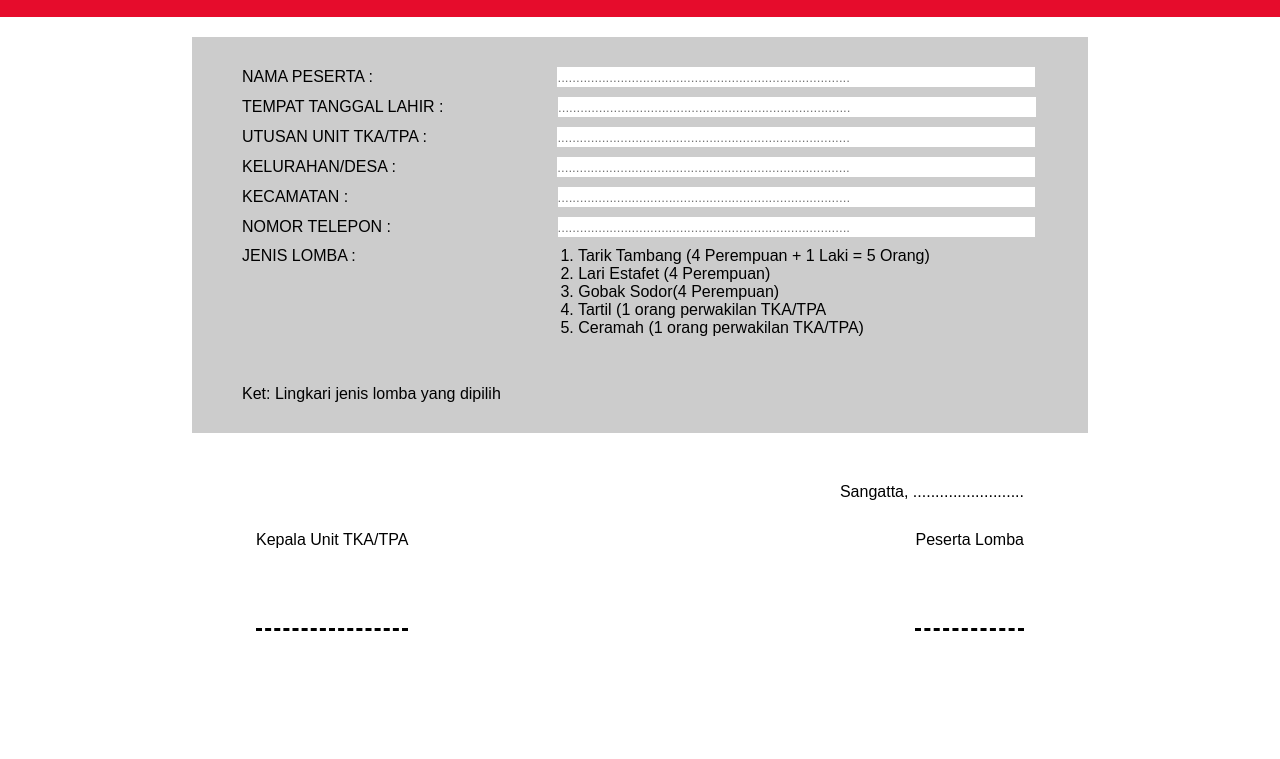
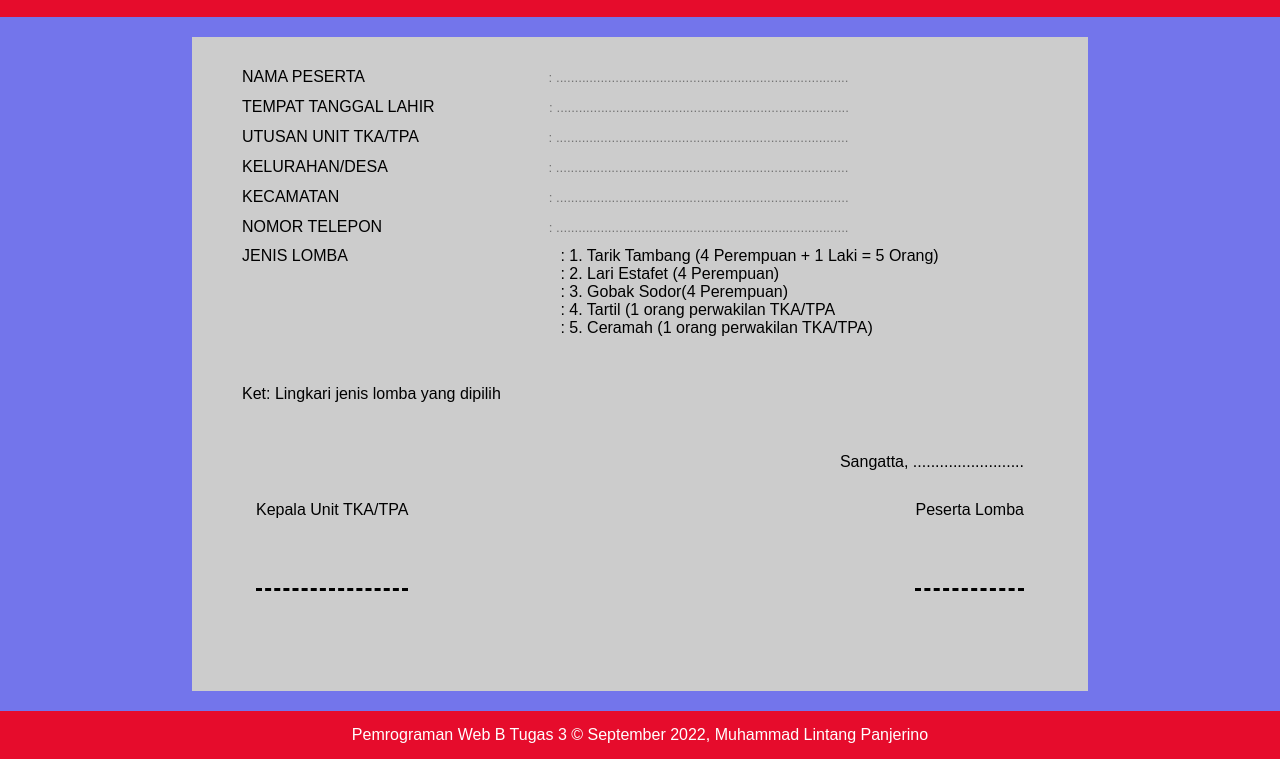
Before and after one commit to mlintang20/pemrograman-web-kuis-1, a plain HTML site: page index.html in a window 1280 px wide. Shown: the part 123-882 px from the top of the page. Before the commit the page ends 804 px from the top, so only its background shows below. Drawn offline with Linux system fonts and the light colour scheme.

Commit message:
change some style

```diff
--- a/index.html
+++ b/index.html
@@ -19,44 +19,43 @@
     <main>
       <form>
         <div>
-          <label id="nama">nama peserta :</label>
-          <input type="text" placeholder="..............................................................................." /> <br />
+          <label id="nama">nama peserta </label>
+          <input type="text" placeholder=": ..............................................................................." /> <br />
         </div>
         <div>
-          <label id="ttl">tempat tanggal lahir :</label>
-          <input type="text" placeholder="..............................................................................." /> <br />
+          <label id="ttl">tempat tanggal lahir </label>
+          <input type="text" placeholder=": ..............................................................................." /> <br />
         </div>
         <div>
-          <label id="unit">utusan unit tka/tpa :</label>
-          <input type="text" placeholder="..............................................................................." /> <br />
+          <label id="unit">utusan unit tka/tpa </label>
+          <input type="text" placeholder=": ..............................................................................." /> <br />
         </div>
         <div>
-          <label id="desa">kelurahan/desa :</label>
-          <input type="text" placeholder="..............................................................................." /> <br />
+          <label id="desa">kelurahan/desa </label>
+          <input type="text" placeholder=": ..............................................................................." /> <br />
         </div>
         <div>
-          <label id="kec">kecamatan :</label>
-          <input type="text" placeholder="..............................................................................." /> <br />
+          <label id="kec">kecamatan </label>
+          <input type="text" placeholder=": ..............................................................................." /> <br />
         </div>
         <div>
-          <label id="telp">nomor telepon :</label>
-          <input type="text" placeholder="..............................................................................." /> <br />
+          <label id="telp">nomor telepon </label>
+          <input type="text" placeholder=": ..............................................................................." /> <br />
         </div>
         <div class="lomba">
-          <label>jenis lomba :</label>
+          <label>jenis lomba </label>
           <ol>
-            <li>1. Tarik Tambang (4 Perempuan + 1 Laki = 5 Orang)</li>
-            <li>2. Lari Estafet (4 Perempuan)</li>
-            <li>3. Gobak Sodor(4 Perempuan)</li>
-            <li>4. Tartil (1 orang perwakilan TKA/TPA</li>
-            <li>5. Ceramah (1 orang perwakilan TKA/TPA)</li>
+            <li>: 1. Tarik Tambang (4 Perempuan + 1 Laki = 5 Orang)</li>
+            <li>: 2. Lari Estafet (4 Perempuan)</li>
+            <li>: 3. Gobak Sodor(4 Perempuan)</li>
+            <li>: 4. Tartil (1 orang perwakilan TKA/TPA</li>
+            <li>: 5. Ceramah (1 orang perwakilan TKA/TPA)</li>
           </ol>
           <br />
         </div>
 
         <br />
         <p>Ket: Lingkari jenis lomba yang dipilih</p>
-      </form>
 
         <div class="bottom">
           <div class="tgl">Sangatta, .........................</div>
@@ -65,7 +64,12 @@
             <div>Peserta Lomba</div>
           </div>
         </div>
+      </form>
     </main>
+
+    <footer>
+      <div>Pemrograman Web B Tugas 3 &copy; September 2022, Muhammad Lintang Panjerino</div>
+    </footer>
 
     <script src="script.js"></script>
   </body>
--- a/style.css
+++ b/style.css
@@ -5,11 +5,16 @@
   font-family: "Poppins", sans-serif;
 }
 
+body {
+  background-color: rgb(115, 117, 235);
+}
+
 header {
   padding: 20px 0;
   text-align: center;
   line-height: 30px;
   background-color: #e60c2c;
+  color: #fff;
 }
 
 header h1 {
@@ -17,7 +22,7 @@ header h1 {
 }
 
 main {
-  padding-top: 20px;
+  padding: 20px 0;
   display: flex;
   flex-direction: column;
   justify-content: center;
@@ -68,7 +73,7 @@ label {
 }
 
 input {
-  background-color: #fff;
+  background-color: #ccc;
   border: none;
   width: 60%;
   height: 20px;
@@ -107,3 +112,10 @@ form p {
 .ttd div {
   border-bottom: 3px dashed black;
 }
+
+footer {
+  color: #fff;
+  background-color: #e60c2c;
+  padding: 15px;
+  text-align: center;
+}
```
Lines whose indentation alone changed are shown as unchanged.
